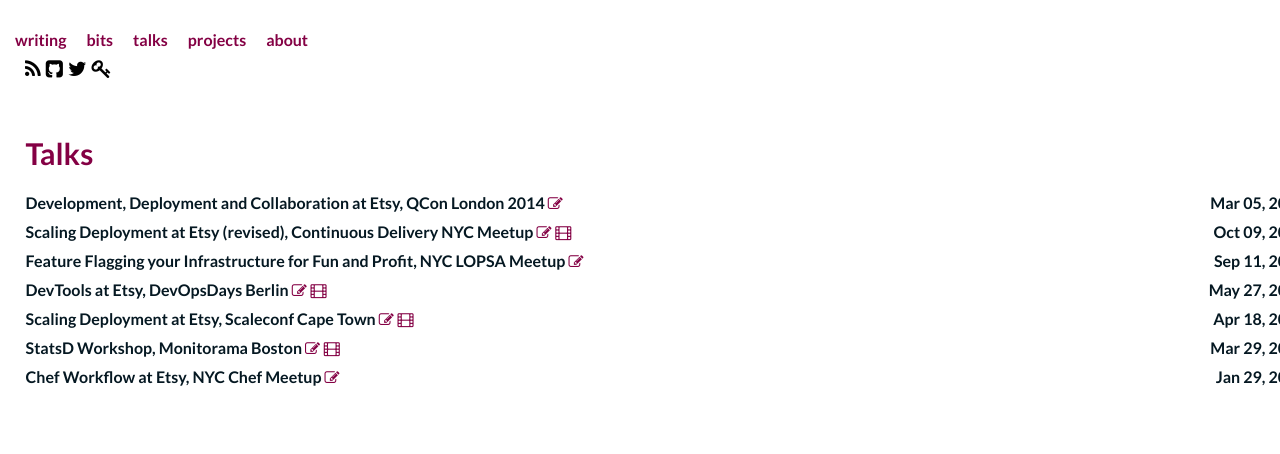
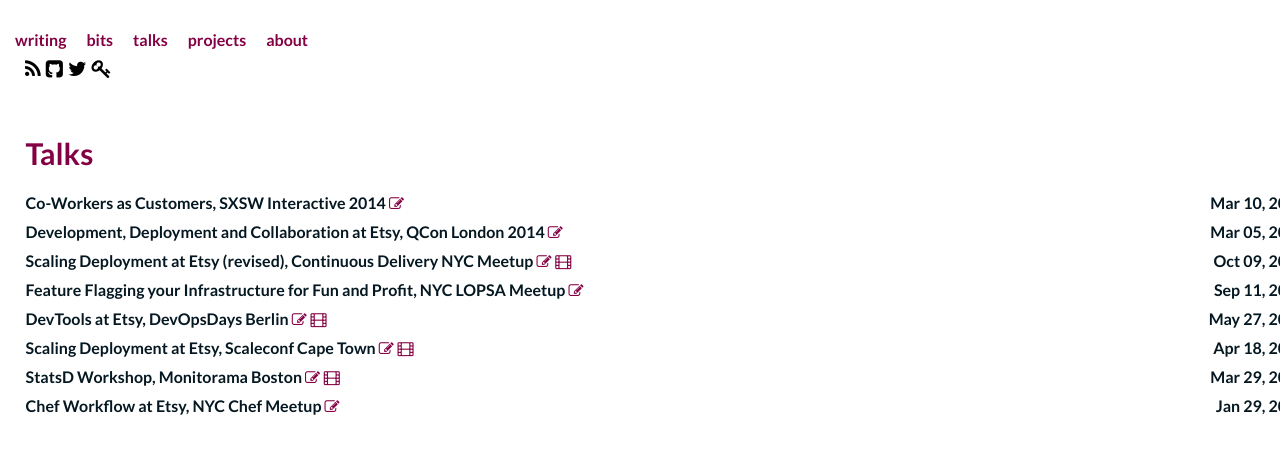
Before and after one commit to mrtazz/mrtazz.github.com, a Jekyll site: the page built from talks.md, in a window 1280 px wide. Shown: the top 454 px of the page. Built offline with Jekyll 4.4.1, drawn with Linux system fonts in a browser that asks for light colours; Markdown is read by kramdown in place of the engine named in the settings; comment, search, counter and statistics services are not loaded.

Commit message:
add SXSW talk

```diff
--- a/_data/talks.yml
+++ b/_data/talks.yml
@@ -1,7 +1,13 @@
+- title: Co-Workers as Customers
+  url: https://speakerdeck.com/mrtazz/co-workers-as-customers-lessons-from-airbnb-and-etsy
+  conference: SXSW Interactive 2014
+  date: Mar 10, 2014
+
 - title: Development, Deployment and Collaboration at Etsy
   url: https://speakerdeck.com/mrtazz/development-deployment-and-collaboration-at-etsy
   conference: QCon London 2014
   date: Mar 05, 2014
+
 - title: Scaling Deployment at Etsy (revised)
   url: https://speakerdeck.com/mrtazz/continuous-delivery-meetup-nyc-2013
   video: http://www.youtube.com/watch?v=moXWsHEtBEw
```
